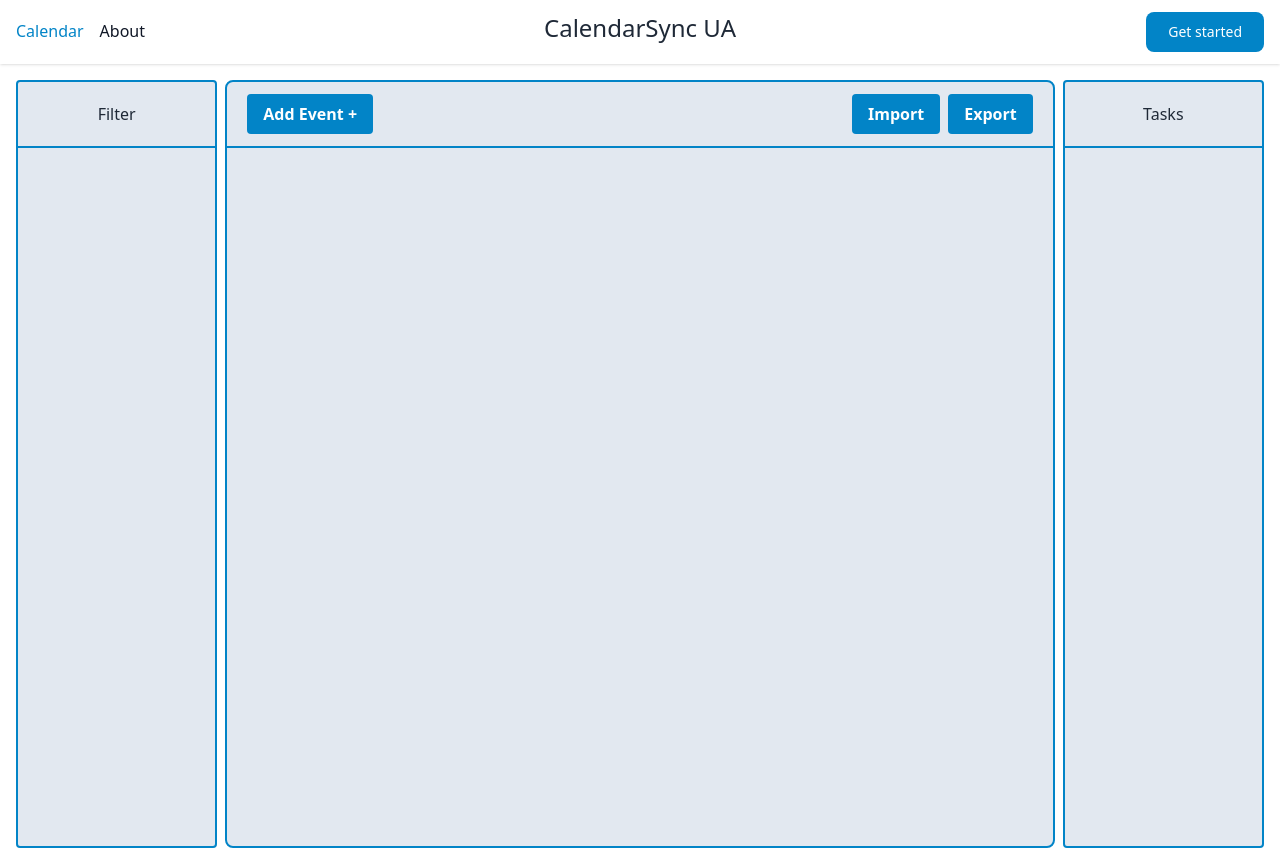
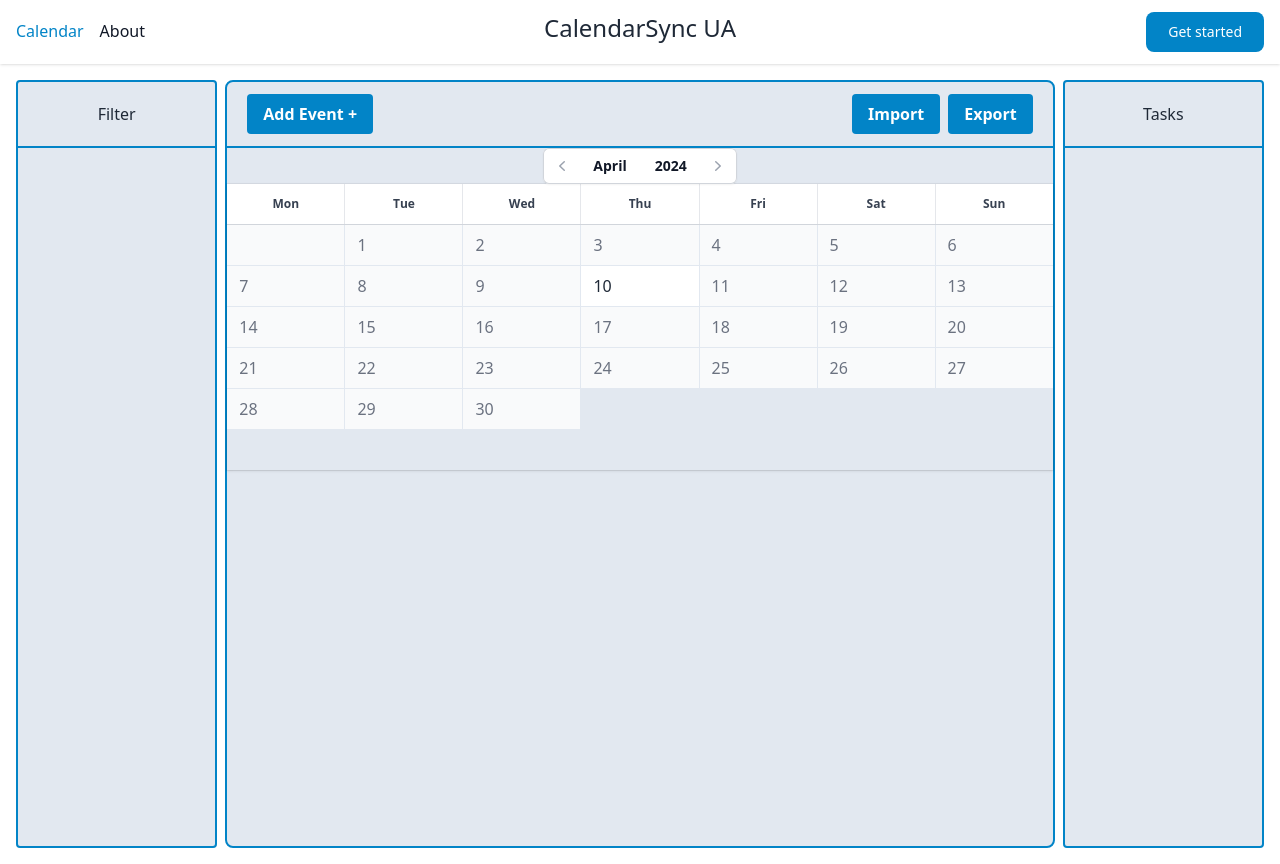
Before and after one commit to pedropintoo/CalendarSyncUA, a React (Vite) app: page / in a window 1280 px wide. Built offline with nearby package versions, Linux system fonts and the light colour scheme.

Commit message:
Calendar with days added

```diff
--- a/src/components/Calendar.tsx
+++ b/src/components/Calendar.tsx
@@ -1,9 +1,16 @@
-import React from 'react';
+import React, { useState } from 'react';
 
 interface ButtonProps {
     label: string;
     onClick?: () => void;
 }
+
+const Months = [
+    "January", "February", "March", "April", "May", "June",
+    "July", "August", "September", "October", "November", "December"
+];
+
+
 
 const Button: React.FC<ButtonProps> = ({ label, onClick }) => {
     const [isHovered, setIsHovered] = React.useState(false);
@@ -18,9 +25,8 @@ const Button: React.FC<ButtonProps> = ({ label, onClick }) => {
 
     return (
         <button
-            className={`text-white font-bold py-2 px-4 m-1 rounded ${
-                isHovered ? 'bg-sky-500' : 'bg-sky-600'
-            }`}
+            className={`text-white font-bold py-2 px-4 m-1 rounded ${isHovered ? 'bg-sky-500' : 'bg-sky-600'
+                }`}
             onMouseEnter={handleMouseEnter}
             onMouseLeave={handleMouseLeave}
             onClick={onClick}
@@ -47,22 +53,142 @@ const HeaderButtons: React.FC = () => {
         <>
             <div className="flex border-solid border-b-2 border-sky-600 justify-between items-center px-4 py-2">
                 <div>
-                    <Button label="Add Event +" onClick={handleAddEvent}/>
+                    <Button label="Add Event +" onClick={handleAddEvent} />
                 </div>
                 <div>
-                    <Button label="Import" onClick={handleImport}/>
-                    <Button label="Export" onClick={handleExport}/>
+                    <Button label="Import" onClick={handleImport} />
+                    <Button label="Export" onClick={handleExport} />
                 </div>
             </div>
         </>
     );
 }
 
-function Calendar() {
+
+
+
+function generateCalendarGrid(currentMonthIndex: number, currentYear: number): JSX.Element {
+    const daysInMonth = new Date(currentYear, currentMonthIndex + 1, 0).getDate();
+    const firstDayOfMonth = new Date(currentYear, currentMonthIndex, 1).getDay();
+
+    const calendarGrid: JSX.Element[] = [];
+
+    // Generate empty cells for days before the first day of the month
+    for (let i = 0; i < firstDayOfMonth; i++) {
+        calendarGrid.push(
+            <div key={`empty-${i}`} className="relative bg-gray-50 px-3 py-2 text-gray-500"></div>
+        );
+    }
+
+    // Generate cells for each day of the month
+    for (let day = 1; day <= daysInMonth; day++) {
+        const currentDate = new Date(currentYear, currentMonthIndex, day);
+        const isToday = currentDate.toDateString() === new Date().toDateString();
+        calendarGrid.push(
+            <div key={`day-${day}`} className={`relative px-3 py-2 ${isToday ? 'bg-white' : 'bg-gray-50 text-gray-500'}`}>
+                <time dateTime={currentDate.toISOString()}>{day}</time>
+            </div>
+        );
+    }
+
+    return (
+        <div className="hidden lg:grid lg:grid-cols-7 lg:grid-rows-6 lg:gap-px">
+            {calendarGrid}
+        </div>
+    );
+}
+
+function CalendarHeader({ currentMonthIndex, currentYear, onNextMonth, onPreviousMonth }: { currentMonthIndex: number; currentYear: number; onNextMonth: () => void; onPreviousMonth: () => void; }): JSX.Element {
+    return (
+        <div className="flex items-center justify-center">
+            <div className="relative flex items-center rounded-md bg-white shadow-sm md:items-stretch">
+                <button onClick={onPreviousMonth} type="button" className="flex h-9 w-12 items-center justify-center rounded-l-md border-y border-l border-gray-300 pr-1 text-gray-400 hover:text-gray-500 focus:relative md:w-9 md:pr-0 md:hover:bg-gray-50">
+                    <span className="sr-only">Previous month</span>
+                    <svg className="h-5 w-5" viewBox="0 0 20 20" fill="currentColor" aria-hidden="true">
+                        <path fillRule="evenodd" d="M12.79 5.23a.75.75 0 01-.02 1.06L8.832 10l3.938 3.71a.75.75 0 11-1.04 1.08l-4.5-4.25a.75.75 0 010-1.08l4.5-4.25a.75.75 0 011.06.02z" clipRule="evenodd" />
+                    </svg>
+                </button>
+                <button type="button" className="hidden border-y border-gray-300 px-3.5 text-sm font-semibold text-gray-900 hover:bg-gray-50 focus:relative md:block">{Months[currentMonthIndex]}</button>
+                <button type="button" className="hidden border-y border-gray-300 px-3.5 text-sm font-semibold text-gray-900 hover:bg-gray-50 focus:relative md:block">{currentYear}</button>
+                <button onClick={onNextMonth} type="button" className="flex h-9 w-12 items-center justify-center rounded-r-md border-y border-r border-gray-300 pl-1 text-gray-400 hover:text-gray-500 focus:relative md:w-9 md:pl-0 md:hover:bg-gray-50">
+                    <span className="sr-only">Next month</span>
+                    <svg className="h-5 w-5" viewBox="0 0 20 20" fill="currentColor" aria-hidden="true">
+                        <path fillRule="evenodd" d="M7.21 14.77a.75.75 0 01.02-1.06L11.168 10 7.23 6.29a.75.75 0 111.04-1.08l4.5 4.25a.75.75 0 010 1.08l-4.5 4.25a.75.75 0 01-1.06-.02z" clipRule="evenodd" />
+                    </svg>
+                </button>
+            </div>
+        </div>
+    );
+}
+
+
+
+function Calendar({ initialMonthIndex = new Date().getMonth(), initialYear = new Date().getFullYear() }) {
+    const [currentMonthIndex, setCurrentMonthIndex] = useState(initialMonthIndex);
+    const [currentYear, setCurrentYear] = useState(initialYear);
+
+    const handleNextMonth = () => {
+        setCurrentMonthIndex(prevIndex => {
+            if (prevIndex === 11) {
+                setCurrentYear(prevYear => prevYear + 1);
+                return 0;
+            }
+            return prevIndex + 1;
+        });
+    };
+
+    const handlePreviousMonth = () => {
+        setCurrentMonthIndex(prevIndex => {
+            if (prevIndex === 0) {
+                setCurrentYear(prevYear => prevYear - 1);
+                return 11;
+            }
+            return prevIndex - 1;
+        });
+    };
     return (
         <>
             <div className="border-solid bg-slate-200 lg:col-span-4 rounded-lg border-2 border-sky-600 rounded">
                 <HeaderButtons />
+                <CalendarHeader
+                    currentMonthIndex={currentMonthIndex}
+                    currentYear={currentYear}
+                    onNextMonth={handleNextMonth}
+                    onPreviousMonth={handlePreviousMonth}
+                />
+                <div className="shadow ring-1 ring-black ring-opacity-5 lg:flex lg:flex-auto lg:flex-col">
+                    <div className="grid grid-cols-7 gap-px border-b border-gray-300 bg-gray-200 text-center text-xs font-semibold leading-6 text-gray-700 lg:flex-none">
+                        <div className="flex justify-center bg-white py-2">
+                            <span>M</span>
+                            <span className="sr-only sm:not-sr-only">on</span>
+                        </div>
+                        <div className="flex justify-center bg-white py-2">
+                            <span>T</span>
+                            <span className="sr-only sm:not-sr-only">ue</span>
+                        </div>
+                        <div className="flex justify-center bg-white py-2">
+                            <span>W</span>
+                            <span className="sr-only sm:not-sr-only">ed</span>
+                        </div>
+                        <div className="flex justify-center bg-white py-2">
+                            <span>T</span>
+                            <span className="sr-only sm:not-sr-only">hu</span>
+                        </div>
+                        <div className="flex justify-center bg-white py-2">
+                            <span>F</span>
+                            <span className="sr-only sm:not-sr-only">ri</span>
+                        </div>
+                        <div className="flex justify-center bg-white py-2">
+                            <span>S</span>
+                            <span className="sr-only sm:not-sr-only">at</span>
+                        </div>
+                        <div className="flex justify-center bg-white py-2">
+                            <span>S</span>
+                            <span className="sr-only sm:not-sr-only">un</span>
+                        </div>
+                    </div>
+                    {generateCalendarGrid(currentMonthIndex, currentYear)}
+                </div>
             </div>
         </>
     );
```
